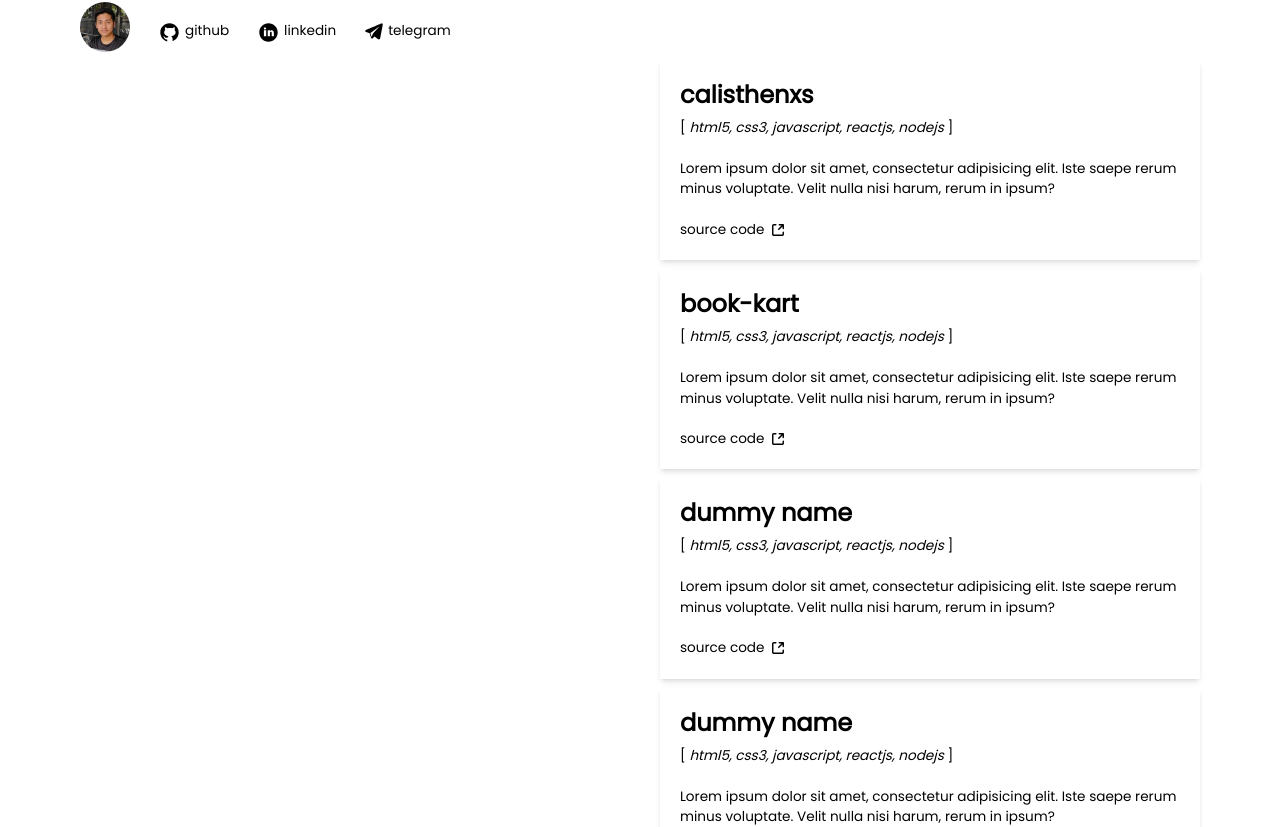
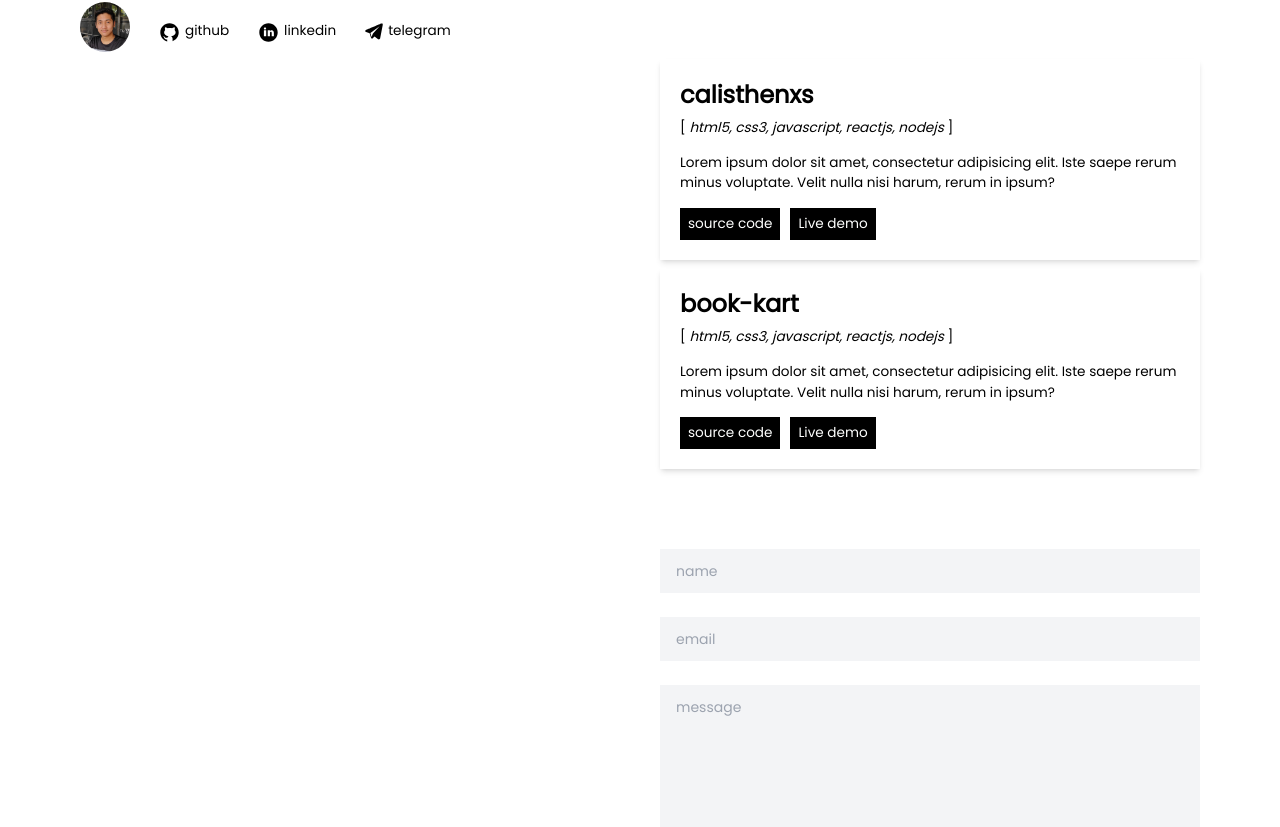
Before and after one commit to WhyRedX/MyPortfolio, a Next.js app: page / in a window 1280 px wide. Shown: the part 701-1528 px from the top of the page. Built offline with nearby package versions, Linux system fonts and the light colour scheme.

Commit message:
button change

```diff
--- a/pages/index.js
+++ b/pages/index.js
@@ -125,28 +125,16 @@ const projectsCard = [
     language: "html5, css3, javascript, reactjs, nodejs",
     description:
       "Lorem ipsum dolor sit amet, consectetur adipisicing elit. Iste saepe rerum minus voluptate. Velit nulla nisi harum, rerum in ipsum?",
-    sourceLink: "adasdasd",
+    sourceLink: "https://github.com/WhyRedX/calisthenxs",
+    demoLink: "https://calisthenxs-production.up.railway.app",
   },
   {
     projectName: "book-kart",
     language: "html5, css3, javascript, reactjs, nodejs",
     description:
       "Lorem ipsum dolor sit amet, consectetur adipisicing elit. Iste saepe rerum minus voluptate. Velit nulla nisi harum, rerum in ipsum?",
-    sourceLink: "adasdasd",
-  },
-  {
-    projectName: "dummy name",
-    language: "html5, css3, javascript, reactjs, nodejs",
-    description:
-      "Lorem ipsum dolor sit amet, consectetur adipisicing elit. Iste saepe rerum minus voluptate. Velit nulla nisi harum, rerum in ipsum?",
-    sourceLink: "adasdasd",
-  },
-  {
-    projectName: "dummy name",
-    language: "html5, css3, javascript, reactjs, nodejs",
-    description:
-      "Lorem ipsum dolor sit amet, consectetur adipisicing elit. Iste saepe rerum minus voluptate. Velit nulla nisi harum, rerum in ipsum?",
-    sourceLink: "adasdasd",
+    sourceLink: "https://github.com/WhyRedX/book-kart-app",
+    demoLink: "demo",
   },
 ];
 
@@ -163,30 +151,48 @@ function squareBlock({ skillLogo, skillName }) {
   );
 }
 
-function rectangleBlock({ projectName, language, description, sourceLink }) {
+function rectangleBlock({
+  projectName,
+  language,
+  description,
+  sourceLink,
+  demoLink,
+}) {
   return (
     <div className="group">
       <div className="md:w-full md:h-auto p-5 shadow-md hover:scale-110 group-hover:bg-xdark transition">
-      <h1 className="font-bold text-2xl mb-1 group-hover:text-xwhite">{projectName}</h1>
-      <span className="text-xsmall group-hover:text-xwhite">
-        [ <em>{language}</em> ]
-      </span>
-      <p className="text-xsmall my-5 group-hover:text-xwhite">{description}</p>
-      <Link href={sourceLink}>
-        <a className="text-xsmall flex items-center">
-          <span className="mr-2 group-hover:text-xwhite">source code</span>
-          <svg
-            xmlns="http://www.w3.org/2000/svg"
-            viewBox="0 0 509 511.54"
-            width="12"
-            height="12"
-            className="group-hover:fill-xwhite"
+        <h1 className="font-bold text-2xl mb-1 group-hover:text-xwhite">
+          {projectName}
+        </h1>
+        <span className="text-xsmall group-hover:text-xwhite">
+          [ <em>{language}</em> ]
+        </span>
+        <p className="text-xsmall my-3.5 group-hover:text-xwhite">
+          {description}
+        </p>
+        <div className="flex items-center">
+          <a
+            className="text-xsmall bg-black group-hover:bg-xwhite py-1.5 px-2 mr-2.5"
+            href={sourceLink}
+            target="_blank"
+            rel="noopener noreferrer"
           >
-            <path d="M447.19 347.03c0-17.06 13.85-30.91 30.91-30.91 17.05 0 30.9 13.85 30.9 30.91v87.82c0 21.08-8.63 40.29-22.51 54.18-13.88 13.88-33.09 22.51-54.18 22.51H76.69c-21.09 0-40.3-8.63-54.18-22.51C8.63 475.14 0 455.93 0 434.85V76.69c0-21.09 8.63-40.3 22.51-54.18C36.39 8.63 55.6 0 76.69 0h86.98c17.06 0 30.9 13.85 30.9 30.9 0 17.06-13.84 30.91-30.9 30.91H76.69c-4.07 0-7.82 1.69-10.51 4.37-2.68 2.69-4.37 6.44-4.37 10.51v358.16c0 4.06 1.69 7.82 4.37 10.5 2.69 2.68 6.44 4.38 10.51 4.38h355.62c4.07 0 7.82-1.7 10.51-4.38 2.68-2.68 4.37-6.44 4.37-10.5v-87.82zm0-243.56L308.15 244.28c-11.91 12.12-31.45 12.28-43.56.37-12.11-11.91-12.28-31.45-.37-43.56L401.77 61.81H309.7c-17.06 0-30.9-13.85-30.9-30.91 0-17.05 13.84-30.9 30.9-30.9h168.4C495.15 0 509 13.85 509 30.9v165.04c0 17.06-13.85 30.9-30.9 30.9-17.06 0-30.91-13.84-30.91-30.9v-92.47z"></path>
-          </svg>
-        </a>
-      </Link>
-    </div>
+            <span className=" text-xwhite group-hover:text-xdark">
+              source code
+            </span>
+          </a>
+          <a
+            className="text-xsmall bg-black group-hover:bg-xwhite py-1.5 px-2"
+            href={demoLink}
+            target="_blank"
+            rel="noopener noreferrer"
+          >
+            <span className="text-xwhite group-hover:text-xdark">
+              Live demo
+            </span>
+          </a>
+        </div>
+      </div>
     </div>
   );
 }
@@ -208,9 +214,11 @@ export default function Home() {
         {/* left part of home */}
         <div className="p-5 lg:py-14 lg:pb-5 md:fixed lg:px-20 flex flex-col justify-between w-full md:h-screen md:max-w-[50%]">
           <div>
-            <h1 className="text-[12vw] md:text-[6vw] font-bold break-words mb-7 leading-tight">
+            <Link href="/">
+            <h1 className="text-[12vw] md:text-[6vw] font-bold break-words mb-7 leading-tight cursor-pointer">
               bhupendra thapa
             </h1>
+            </Link>
             <p className="mb-12 break-words text-sm md:text-xsmall text-xgrey">
               I am a MERN stack developer with specialization in developing
               frontend web applications. I have experience in React JS. Along
@@ -260,8 +268,7 @@ export default function Home() {
             </div>
             <ul className="flex flex-wrap">
               <li className="mr-7 mb-4">
-                <Link href="https://github.com/WhyRedX">
-                  <a className="flex">
+                  <a className="flex" href="https://github.com/WhyRedX">
                     <svg
                       xmlns="http://www.w3.org/2000/svg"
                       x="0px"
@@ -274,11 +281,9 @@ export default function Home() {
                     </svg>
                     <span className="text-sm md:text-xsmall ml-1">github</span>
                   </a>
-                </Link>
               </li>
               <li className="mr-7 mb-4">
-                <Link href="https://www.linkedin.com/in/whyredx">
-                  <a className="flex">
+                  <a className="flex" href="https://www.linkedin.com/in/whyredx">
                     <svg
                       xmlns="http://www.w3.org/2000/svg"
                       x="0px"
@@ -293,11 +298,9 @@ export default function Home() {
                       linkedin
                     </span>
                   </a>
-                </Link>
               </li>
               <li className="mr-7 mb-4">
-                <Link href="https://telegram.me/whyredx">
-                  <a className="flex">
+                  <a className="flex" href="https://telegram.me/whyredx">
                     <svg
                       xmlns="http://www.w3.org/2000/svg"
                       x="0px"
@@ -312,7 +315,6 @@ export default function Home() {
                       telegram
                     </span>
                   </a>
-                </Link>
               </li>
             </ul>
           </div>
@@ -336,21 +338,38 @@ export default function Home() {
             <h1 className="md:hidden font-bold text-xl mb-4">get in touch</h1>
             <form>
               <div>
-              <input className="w-full focus:outline-none text-sm bg-gray-100 py-3 px-4" type="text" placeholder="name" required/>
+                <input
+                  className="w-full focus:outline-none text-sm bg-gray-100 py-3 px-4"
+                  type="text"
+                  placeholder="name"
+                  required
+                />
               </div>
               <div className="my-6">
-                <input className="w-full focus:outline-none text-sm bg-gray-100 py-3 px-4" type="email" placeholder="email" required/>
+                <input
+                  className="w-full focus:outline-none text-sm bg-gray-100 py-3 px-4"
+                  type="email"
+                  placeholder="email"
+                  required
+                />
               </div>
-              <div  className="mb-7">
-                <textarea className="w-full min-h-[10rem] focus:outline-none text-sm bg-gray-100 py-3 px-4" placeholder="message"></textarea>
+              <div className="mb-7">
+                <textarea
+                  className="w-full min-h-[10rem] focus:outline-none text-sm bg-gray-100 py-3 px-4"
+                  placeholder="message"
+                ></textarea>
               </div>
               <div>
-                <input className="bg-xdark text-sm text-xwhite py-3 px-4" type="submit" value="send message" />
+                <input
+                  className="bg-xdark text-sm text-xwhite py-3 px-4"
+                  type="submit"
+                  value="send message"
+                />
               </div>
             </form>
           </div>
           <div className="mt-14 text-center md:text-start md:p-7">
-            <p className="text-xsmall">
+            <p className="text-xsmall cursor-default">
               design by <span className="text-xgrey">bhupendra thapa</span> |
               next.js
             </p>
```
